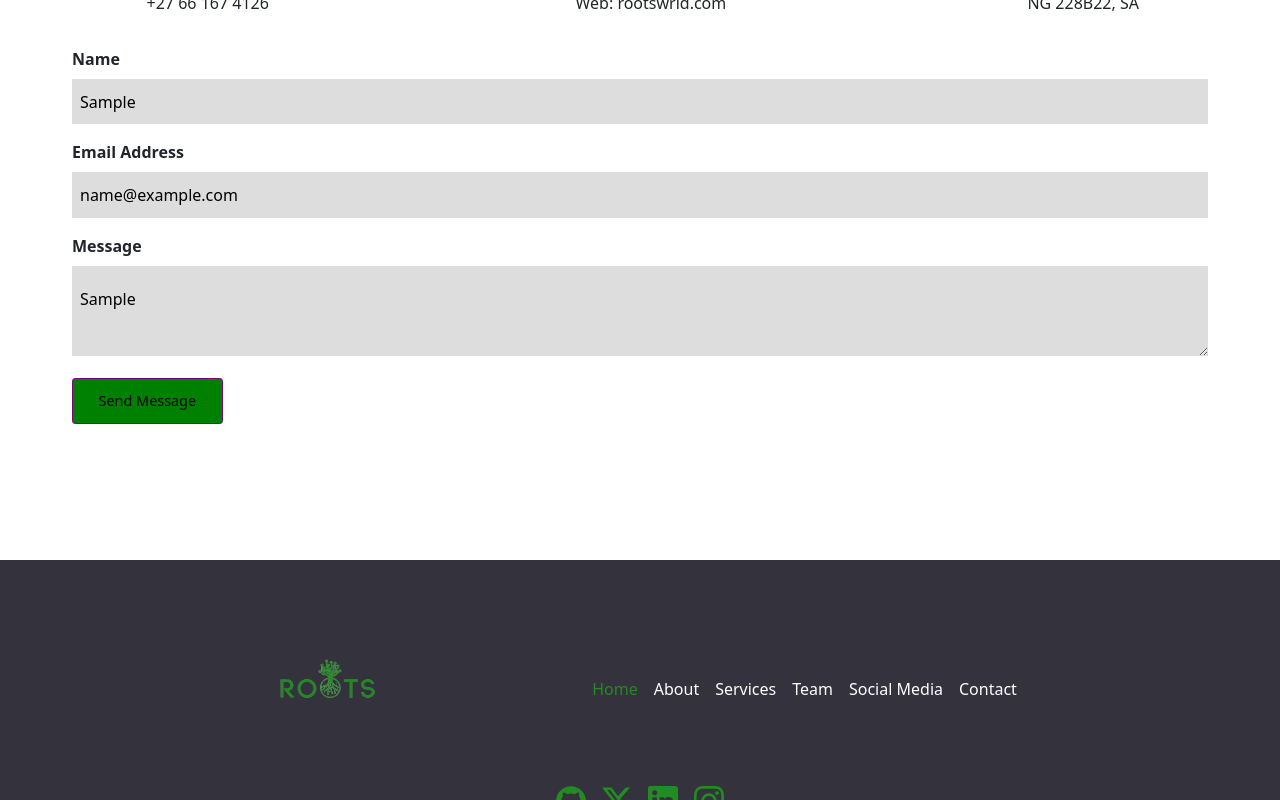
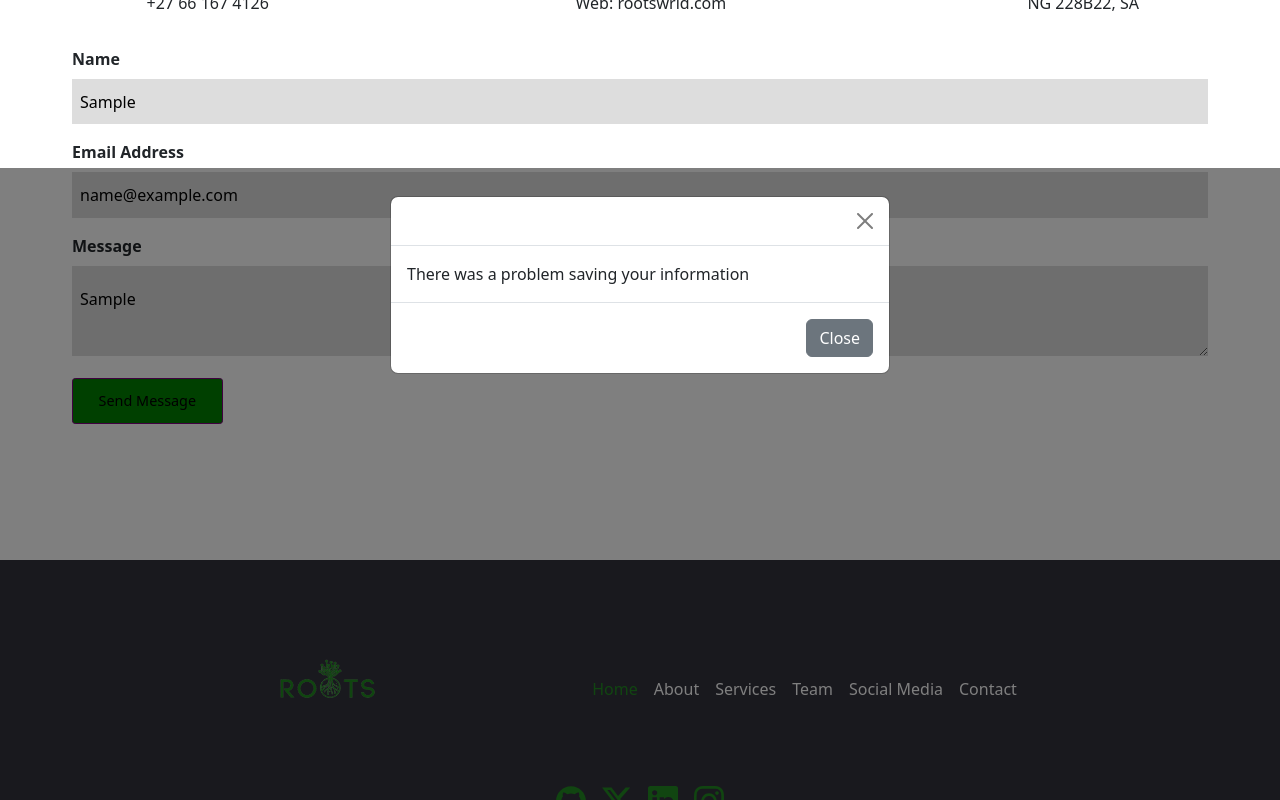
Before and after one commit to Rootsinc23/roots-website, a React (Vite) app: page / in a window 1280 px wide. Both pictures are taken after typing "Sample", "name@example.com", "Sample" into the empty fields and a click on the button "Send Message". Shown: the part 4441-5241 px from the top of the page. Built offline with nearby package versions, Linux system fonts and the light colour scheme; no server answers; a web font is replaced by a local one.

Commit message:
newsletter1.0

```diff
--- a/package.json
+++ b/package.json
@@ -14,13 +14,14 @@
   "dependencies": {
     "aos": "^2.3.4",
     "axios": "^1.7.2",
-    "bootstrap": "^5.3.2",
+    "bootstrap": "^5.3.3",
     "gsap": "^3.12.5",
     "react": "^18.2.0",
-    "react-bootstrap": "^2.10.1",
+    "react-bootstrap": "^2.10.3",
     "react-carousel": "^4.3.0",
     "react-dom": "^18.2.0",
     "react-icons": "^4.12.0",
+    "react-modal": "^3.16.1",
     "react-scroll": "^1.9.0",
     "react-tsparticles": "^2.12.2",
     "swiper": "^11.0.6",
--- a/src/components/form.jsx
+++ b/src/components/form.jsx
@@ -1,20 +1,37 @@
 import axios from "axios";
-import React, { useEffect, useState } from "react";
+import React, { useState } from "react";
+import { Modal, Button, ModalFooter } from "react-bootstrap";
 
 const Form = () => {
   const [name, setName] = useState('');
   const [email, setEmail] = useState('');
   const [message, setMessage] = useState('');
 
+  const [showModal, setShowModal] = useState(false);
+  const [modalMessage, setModalMessage] = useState('');
+
   const handleSubmit = async (event) => {
     event.preventDefault();
     const user = { name, email, message };
 
+    if(!name || !email || !message){
+      setShowModal(true);
+      setModalMessage('All fields are required');
+      return;
+    }
+
+
     try {
       const response = await axios.post('http://localhost:8080/api/newsletter/save', user);
-      console.log(response.data);
+      setModalMessage(`Thank you ${name} , for your feedback. We will respond to you shortly`);
+      setShowModal(true);
+      setName('');
+      setEmail('');
+      setMessage('');
     } catch (error) {
-      console.log('There was an error creating the user!', error);
+      setModalMessage('There was a problem saving your information');
+      setShowModal(true);
+      console.log('There was an error creating the user!', error.message);
     }
   };
 
@@ -82,6 +99,15 @@ const Form = () => {
           </button>
         </div>
       </form>
+      <Modal show={showModal} onHide={() => setShowModal(false)}>
+        <Modal.Header closeButton></Modal.Header>
+        <Modal.Body>{modalMessage}</Modal.Body>
+        <ModalFooter>
+          <Button variant="secondary" onClick={() => setShowModal(false)}>
+            Close
+          </Button>
+        </ModalFooter>
+      </Modal>
     </div>
   );
 };
```
Also changed, not shown: 1 other file (tests, documents, lock files or other folders).
